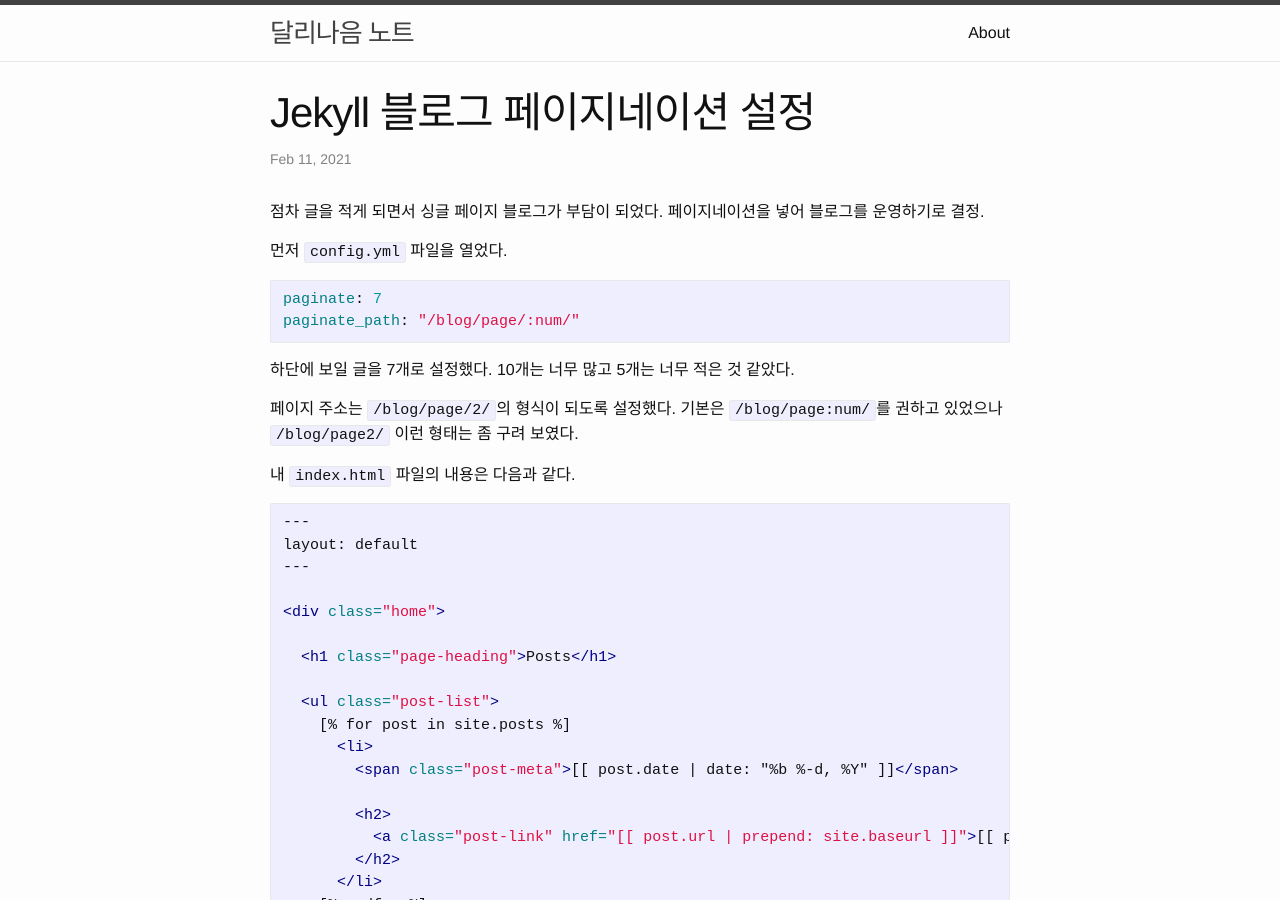
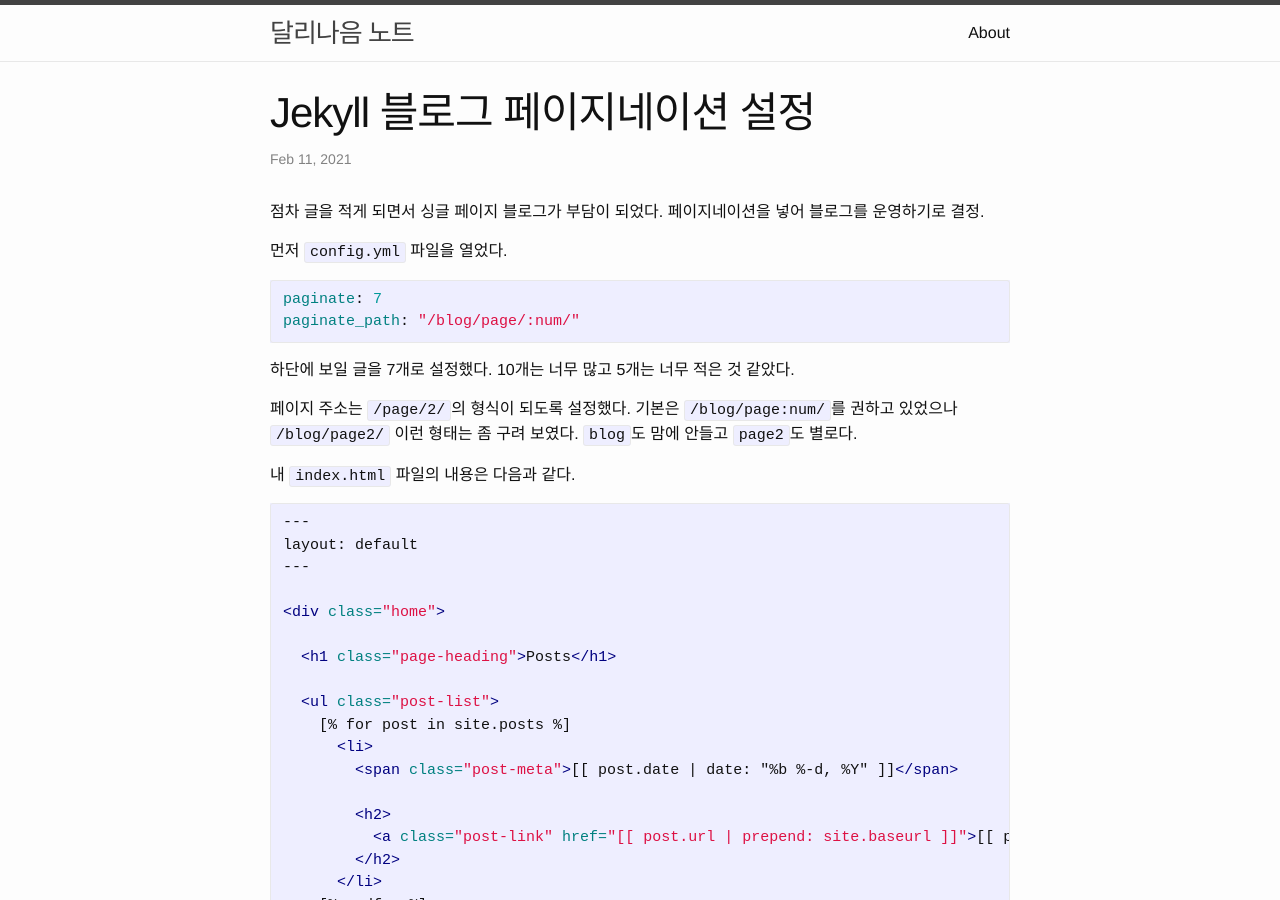
Before and after one commit to dalinaum/dalinaum.github.io, a Jekyll site: the page built from _posts/2021-02-11-jekyll-pagination.markdown, in a window 1280 px wide and 900 px high. Built offline with Jekyll 4.4.1, drawn with Linux system fonts in a browser that asks for light colours.

Commit message:
페이지네이션 형태 수정.

```diff
--- a/_config.yml
+++ b/_config.yml
@@ -14,4 +14,4 @@
 highlighter: rouge
 
 paginate: 7
-paginate_path: "/blog/page/:num/"
+paginate_path: "/page/:num/"
--- a/_posts/2021-02-11-jekyll-pagination.markdown
+++ b/_posts/2021-02-11-jekyll-pagination.markdown
@@ -16,7 +16,7 @@
 
 하단에 보일 글을 7개로 설정했다. 10개는 너무 많고 5개는 너무 적은 것 같았다.
 
-페이지 주소는 `/blog/page/2/`의 형식이 되도록 설정했다. 기본은 `/blog/page:num/`를 권하고 있었으나 `/blog/page2/` 이런 형태는 좀 구려 보였다.
+페이지 주소는 `/page/2/`의 형식이 되도록 설정했다. 기본은 `/blog/page:num/`를 권하고 있었으나 `/blog/page2/` 이런 형태는 좀 구려 보였다. `blog`도 맘에 안들고 `page2`도 별로다.
 
 내 `index.html` 파일의 내용은 다음과 같다.
 
```
